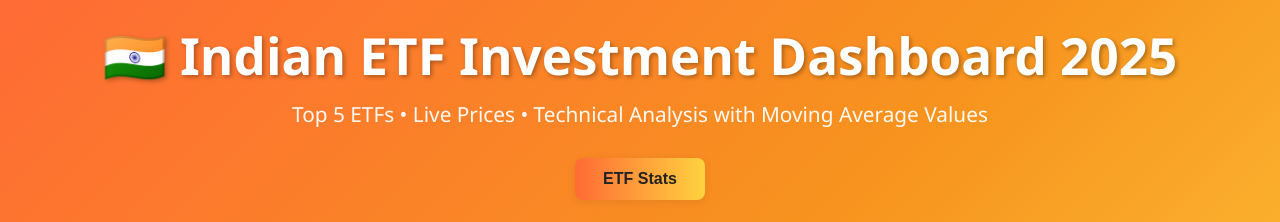
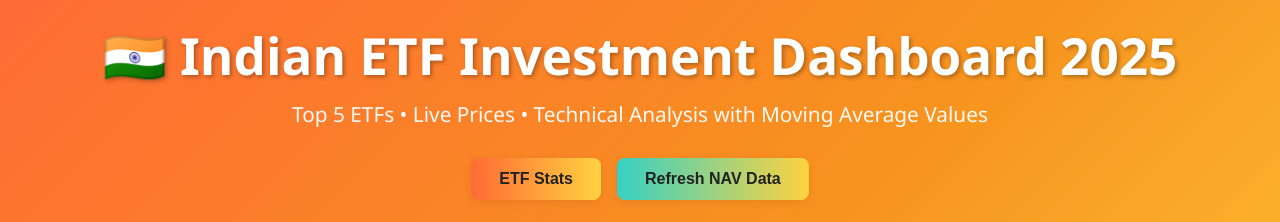
Before and after one commit to GSudeendra/etf-dashboard, a React (Create React App) app in the folder etf-dashboard-frontend/: page / in a window 1280 px wide. Shown: the top 222 px of the page. Built offline with nearby package versions, Linux system fonts and the light colour scheme; no server answers.

Commit message:
etf stats ui enchancement

```diff
--- a/etf-dashboard-frontend/src/components/DashboardPage.js
+++ b/etf-dashboard-frontend/src/components/DashboardPage.js
@@ -11,6 +11,10 @@ function DashboardPage() {
   const [selectedCategory, setSelectedCategory] = useState('');
   const { etfs, loading: etfLoading, error: etfError } = useEtfsByCategory(selectedCategory);
   const navigate = useNavigate();
+
+  // Refresh NAV state
+  const [refreshing, setRefreshing] = useState(false);
+  const [refreshMsg, setRefreshMsg] = useState('');
 
   useEffect(() => {
     if (categories.length > 0) setSelectedCategory(categories[0].key);
@@ -32,17 +36,42 @@ function DashboardPage() {
     navigate('/ETFStats', { state: { etfs: allEtfs } });
   };
 
+  const handleRefreshNavs = async () => {
+    setRefreshing(true);
+    setRefreshMsg('');
+    try {
+      const res = await fetch('http://localhost:3001/api/fetch-navs', { method: 'POST' });
+      if (!res.ok) throw new Error('Failed to refresh NAV data');
+      const data = await res.json();
+      setRefreshMsg('NAV data refreshed! Please wait a few seconds for new data to load.');
+      // Optionally, reload the page or refetch data here
+      setTimeout(() => window.location.reload(), 2000);
+    } catch (err) {
+      setRefreshMsg('Error refreshing NAV data.');
+    } finally {
+      setRefreshing(false);
+    }
+  };
+
   return (
     <div className="dashboard">
       <Header />
-      <div style={{ display: 'flex', justifyContent: 'center', margin: '24px 0' }}>
+      <div style={{ display: 'flex', justifyContent: 'center', margin: '24px 0', gap: 16 }}>
         <button
           style={{ padding: '12px 28px', fontSize: '1rem', borderRadius: 8, border: 'none', background: 'linear-gradient(90deg, #FF6B35 0%, #FFD23F 100%)', color: '#222', fontWeight: 700, cursor: 'pointer', boxShadow: '0 2px 8px rgba(0,0,0,0.08)' }}
           onClick={handleStatsClick}
         >
           ETF Stats
         </button>
+        <button
+          style={{ padding: '12px 28px', fontSize: '1rem', borderRadius: 8, border: 'none', background: refreshing ? '#FFD23F' : 'linear-gradient(90deg, #36D1C4 0%, #FFD23F 100%)', color: '#222', fontWeight: 700, cursor: refreshing ? 'not-allowed' : 'pointer', boxShadow: '0 2px 8px rgba(0,0,0,0.08)' }}
+          onClick={handleRefreshNavs}
+          disabled={refreshing}
+        >
+          {refreshing ? 'Refreshing...' : 'Refresh NAV Data'}
+        </button>
       </div>
+      {refreshMsg && <div style={{ textAlign: 'center', color: '#28a745', marginBottom: 16 }}>{refreshMsg}</div>}
       <div style={{ marginBottom: 24 }}>
         <Filters
           category={selectedCategory}
```
Also changed, not shown: 2 other files (tests, documents, lock files or other folders).
